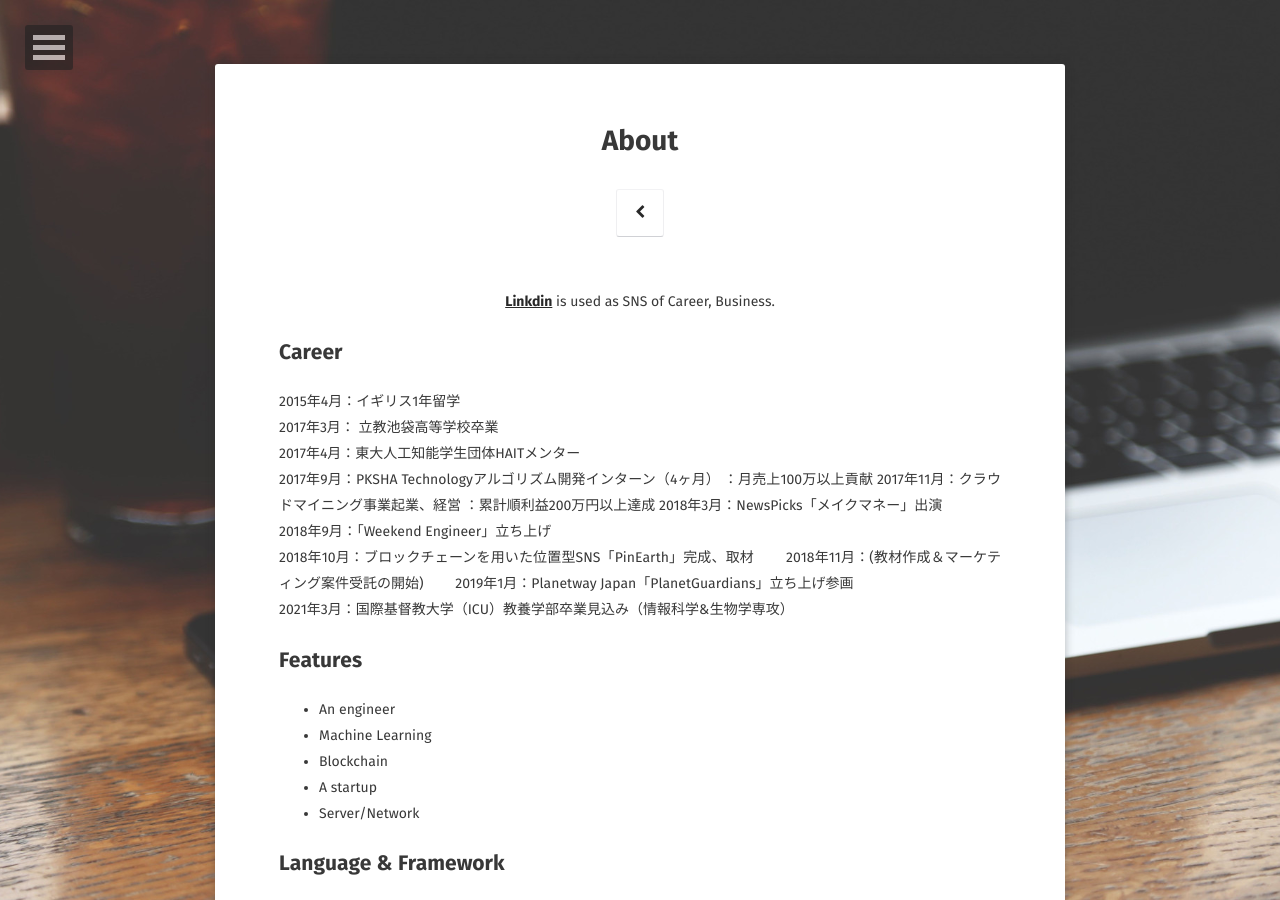
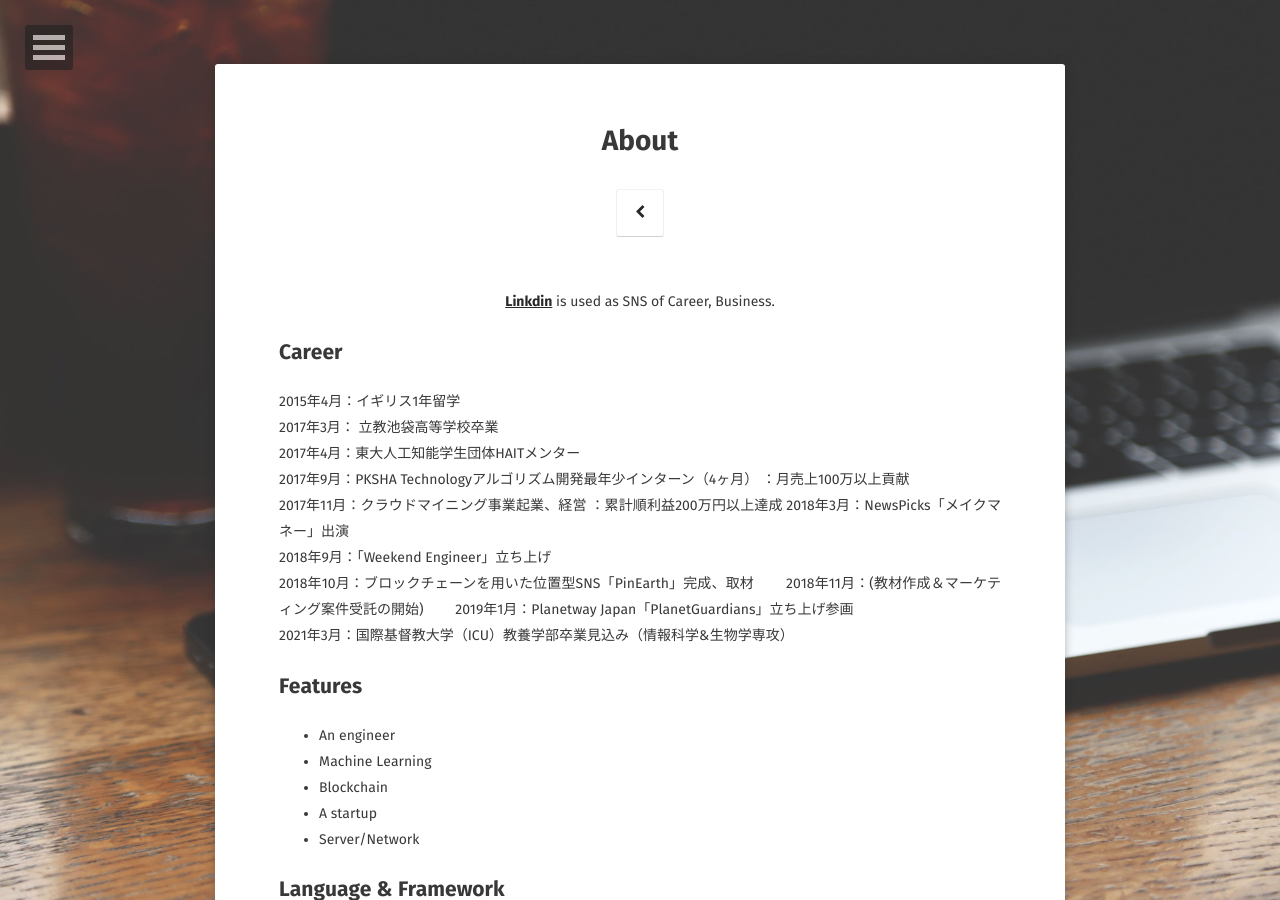
Before and after one commit to seven0525/seven0525.github.io, a Jekyll site: the page built from about/index.md, in a window 1280 px wide and 900 px high. Built offline with Jekyll 4.4.1, drawn with Linux system fonts in a browser that asks for light colours; some web fonts are replaced.

Commit message:
Update index.md

```diff
--- a/about/index.md
+++ b/about/index.md
@@ -16,7 +16,7 @@ comments: false
 2015年4月：イギリス1年留学
 2017年3月： 立教池袋高等学校卒業
 2017年4月：東大人工知能学生団体HAITメンター
-2017年9月：PKSHA Technologyアルゴリズム開発インターン（4ヶ月） ：月売上100万以上貢献
+2017年9月：PKSHA Technologyアルゴリズム開発最年少インターン（4ヶ月） ：月売上100万以上貢献
 2017年11月：クラウドマイニング事業起業、経営 ：累計順利益200万円以上達成
 2018年3月：NewsPicks「メイクマネー」出演
 2018年9月：「Weekend Engineer」立ち上げ
```
